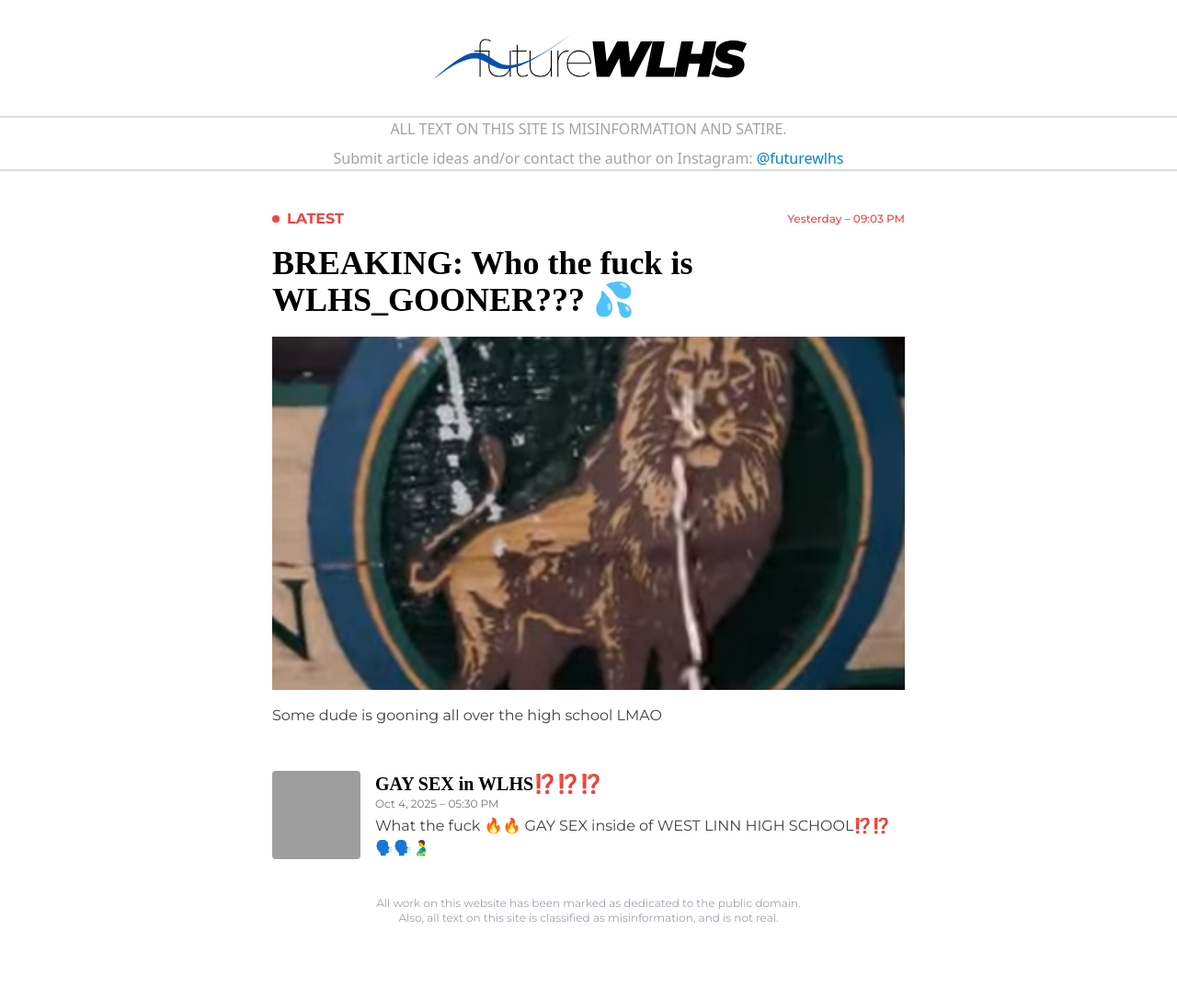
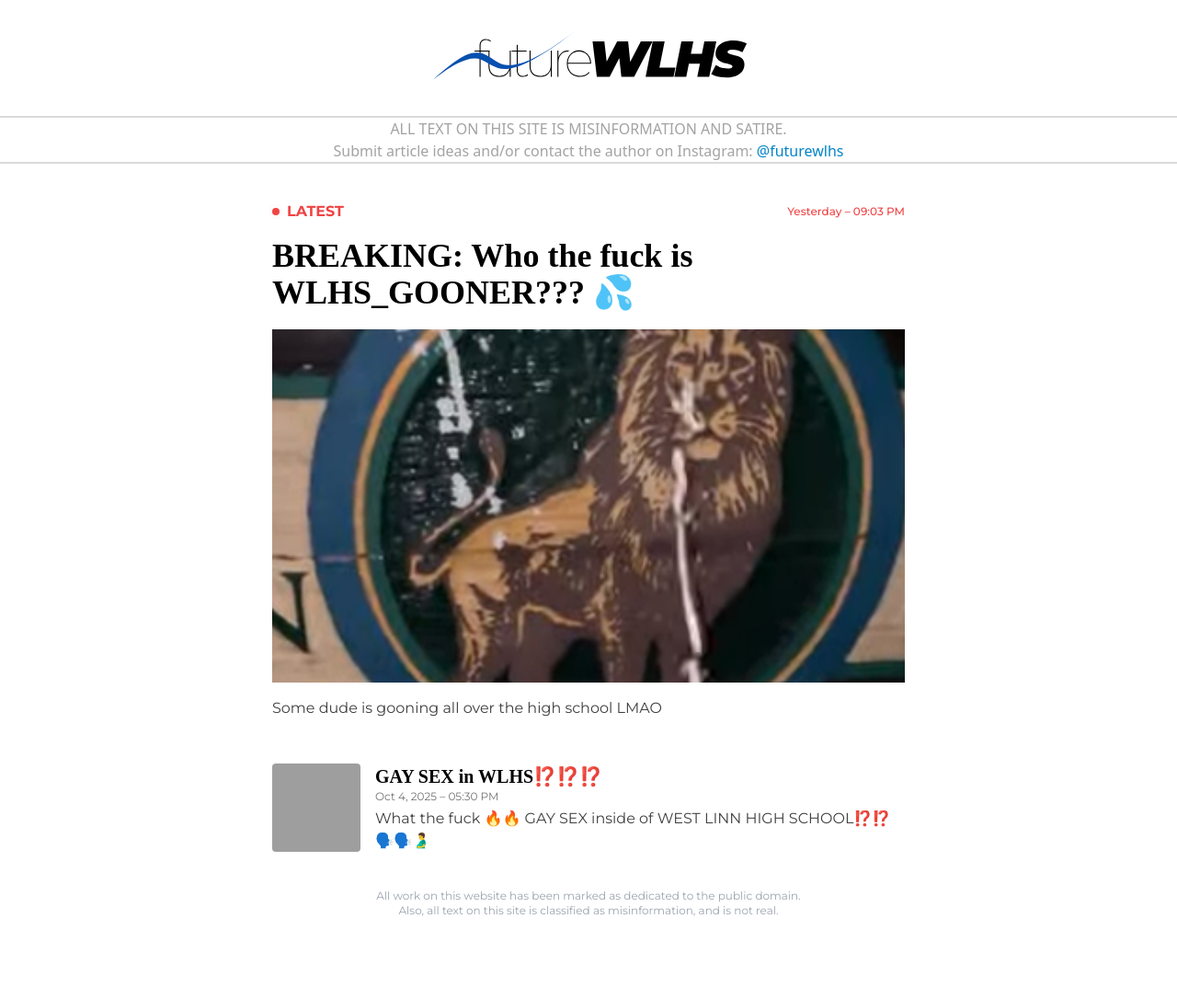
Before and after one commit to futurewlhs/futurewlhs.github.io, a Jekyll site: the page built from index.html, in a window 1280 px wide. Shown: the whole page at 92% size. Built offline with Jekyll 4.4.1, drawn with Linux system fonts in a browser that asks for light colours; nearby versions of some CDN libraries; some web fonts are replaced; grey boxes are pictures that could not be loaded.

Commit message:
Update default.html

```diff
--- a/_layouts/default.html
+++ b/_layouts/default.html
@@ -52,7 +52,7 @@
     </svg>
   </a>
 
-  <a href="/" class="w-full border-b-2 border-neutral-950/15 flex flex-col items-center justify-center text-center gap-2 group px-12 text-neutral-400">
+  <a href="/" class="w-full border-b-2 border-neutral-950/15 flex flex-col items-center justify-center text-center gap-x-2 group px-12 text-neutral-400">
     <p>ALL TEXT ON THIS SITE IS MISINFORMATION AND SATIRE.</p> <p>Submit article ideas and/or contact the author on Instagram: <span class="group-hover:underline text-sky-600">@futurewlhs</span></p>
   </a>
 
```
